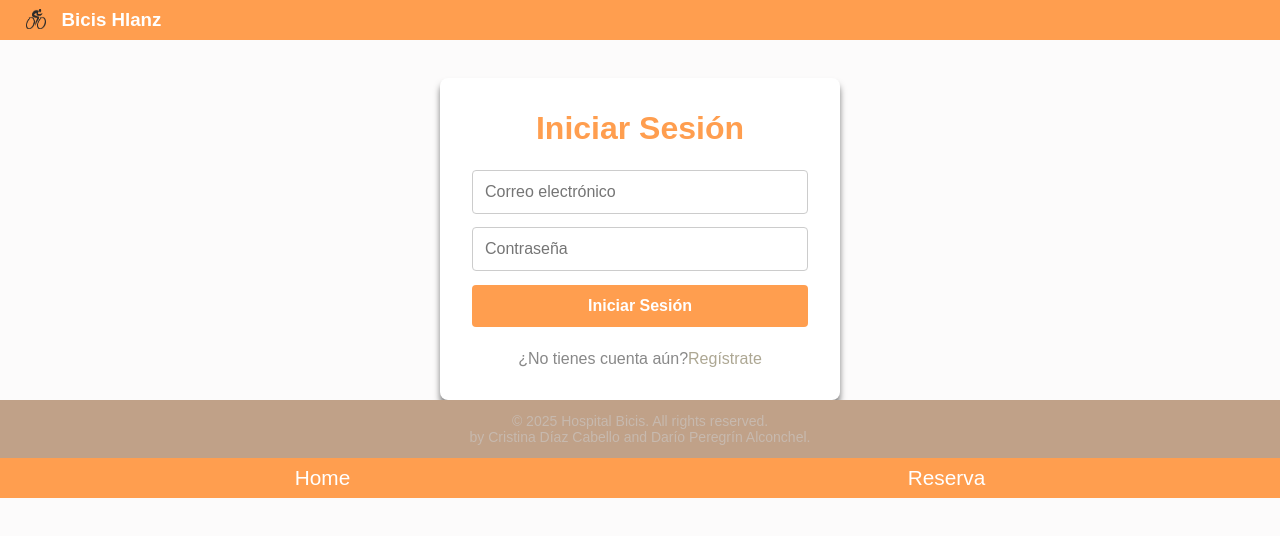
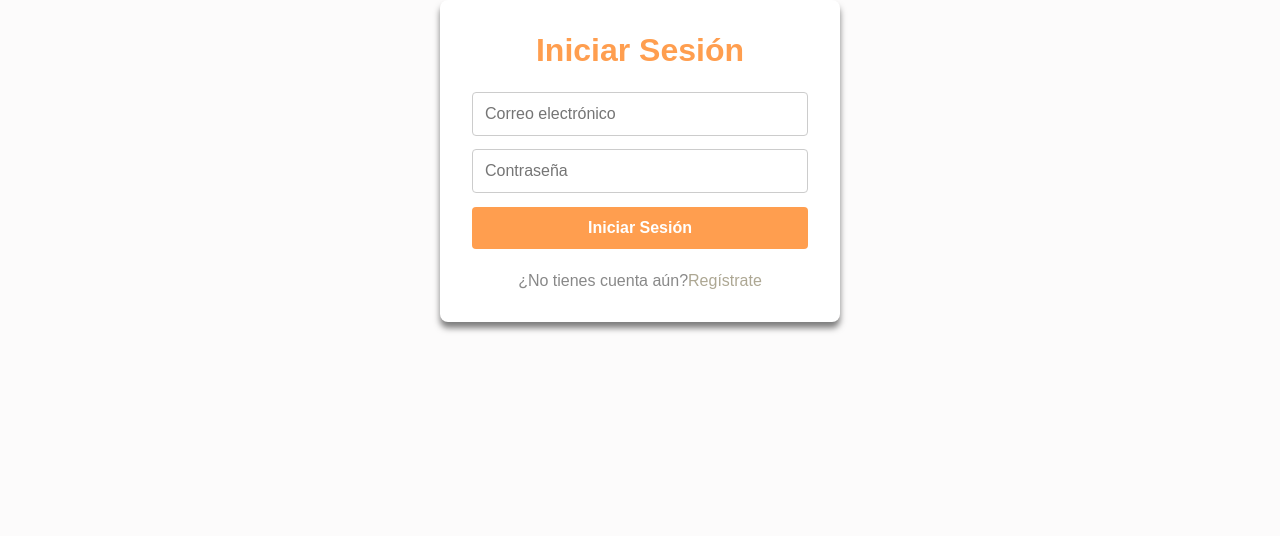
Before and after one commit to Bicis-HLanz/hopital-bicis, a Next.js app: page /login in a window 1280 px wide. Shown: the top 536 px of the page. Built offline with nearby package versions, Linux system fonts and the light colour scheme; no server answers.

Commit message:
moved layout to (app)

```diff
--- a/app/layout.tsx
+++ b/app/layout.tsx
@@ -1,9 +1,7 @@
 import type { Metadata } from "next";
 import { Geist, Geist_Mono } from "next/font/google";
 import "./globals.css";
-import AppHeader from "./components/mainLayout/Header/AppHeader";
-import AppNav from "./components/mainLayout/Nav/AppNav";
-import AppFooter from "./components/mainLayout/Footer/AppFooter";
+
 
 const geistSans = Geist({
   variable: "--font-geist-sans",
@@ -28,10 +26,7 @@ export default function RootLayout({
   return (
     <html lang="en">
       <body className={`${geistSans.variable} ${geistMono.variable}`}>
-        <AppHeader />
-        <main>{children}</main>
-        <AppFooter />
-        <AppNav />
+        {children}
       </body>
     </html>
   );
```
Also changed, not shown: app/(app)/layout.tsx (added, +24 -0 lines).
